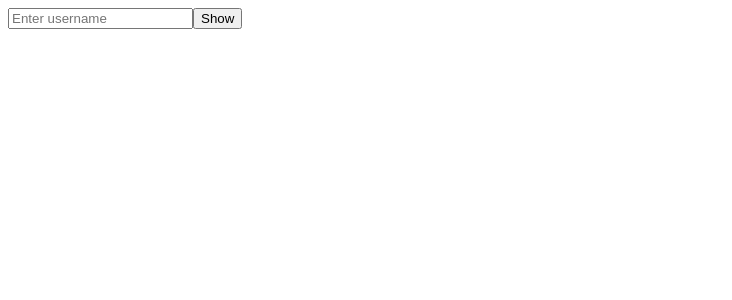
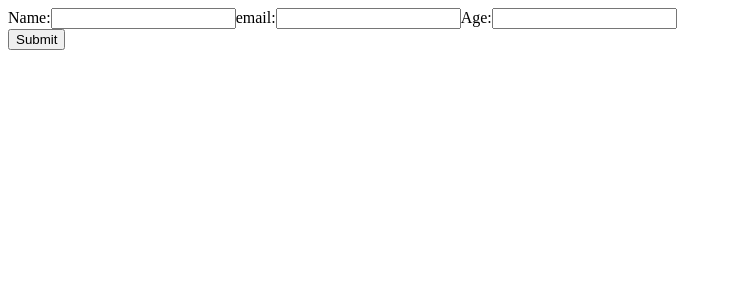
Before and after one commit to seeyassine/Angular-Learn, an Angular app: page / in a window 1280 px wide. Shown: the top 300 px of the page, without its empty margins (0-732 px from the left). Built offline with nearby package versions, Linux system fonts and the light colour scheme.

Commit message:
Form group

```diff
--- a/src/app/app.component.html
+++ b/src/app/app.component.html
@@ -1 +1,2 @@
-<app-form-control></app-form-control>
+<!-- <app-form-control></app-form-control> -->
+ <app-form-group></app-form-group>
--- a/src/app/app.component.ts
+++ b/src/app/app.component.ts
@@ -1,11 +1,12 @@
 import { Component } from '@angular/core';
 import { RouterOutlet } from '@angular/router';
 import { FormControlComponent } from './form-control/form-control.component';
+import { FormGroupComponent } from './form-group/form-group.component';
 
 @Component({
   selector: 'app-root',
   standalone: true,
-  imports: [RouterOutlet, FormControlComponent],
+  imports: [RouterOutlet, FormControlComponent, FormGroupComponent],
   templateUrl: './app.component.html',
   styleUrl: './app.component.css'
 })
--- a/src/app/form-control/form-control.component.ts
+++ b/src/app/form-control/form-control.component.ts
@@ -1,5 +1,5 @@
 import { Component } from '@angular/core';
-import { FormControl, FormsModule, ReactiveFormsModule, Validators } from '@angular/forms';
+import { FormControl, ReactiveFormsModule, Validators } from '@angular/forms';
 
 @Component({
   selector: 'app-form-control',
--- /dev/null
+++ b/src/app/form-group/form-group.component.html
@@ -0,0 +1,17 @@
+<div class="container">
+    <form [formGroup]="myForm" (ngSubmit)="submitForm()">
+            <div>
+
+                <label for="name">Name:</label>
+                <input type="text" formControlName="name">
+
+                <label for="email">email:</label>
+                <input type="email" formControlName="email">
+
+                <label for="age">Age:</label>
+                <input type="text" formControlName="age">
+
+            </div>
+                 <button type="submit">Submit</button>
+    </form>
+</div>
--- /dev/null
+++ b/src/app/form-group/form-group.component.ts
@@ -0,0 +1,33 @@
+import { Component } from '@angular/core';
+import { FormControl, FormGroup, ReactiveFormsModule, Validators } from '@angular/forms';
+
+@Component({
+  selector: 'app-form-group',
+  standalone: true,
+  imports: [ReactiveFormsModule],
+  templateUrl: './form-group.component.html',
+  styleUrl: './form-group.component.css'
+})
+export class FormGroupComponent {
+
+  myForm: FormGroup;
+
+  constructor(){
+    this.myForm = new FormGroup({
+      name: new FormControl('', Validators.required),                        //formControlName="name" in html
+      email: new FormControl('',[Validators.required, Validators.email]),   //formControlName="email"
+      age: new FormControl('',Validators.min(18))                           //formControlName="age"
+    });
+    }
+
+  submitForm(){
+        const userAge = this.myForm.get('age')?.value;
+        if(userAge < 18){
+          alert('Age must be 18 or older');
+          return;
+        }else if (this.myForm.valid){
+            console.log(this.myForm.value);
+        }
+  }
+
+}
```
Also changed, not shown: src/app/form-group/form-group.component.css (added), 1 other file (tests, documents, lock files or other folders).
